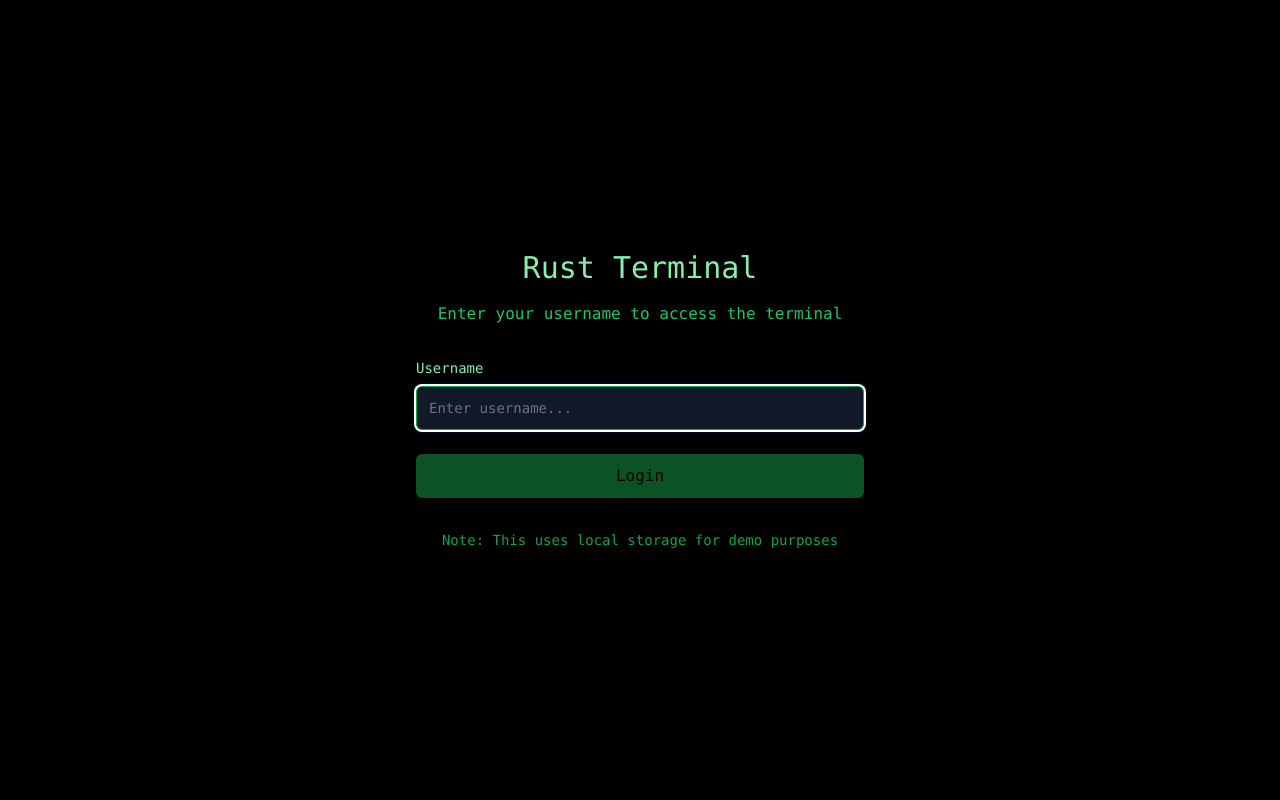
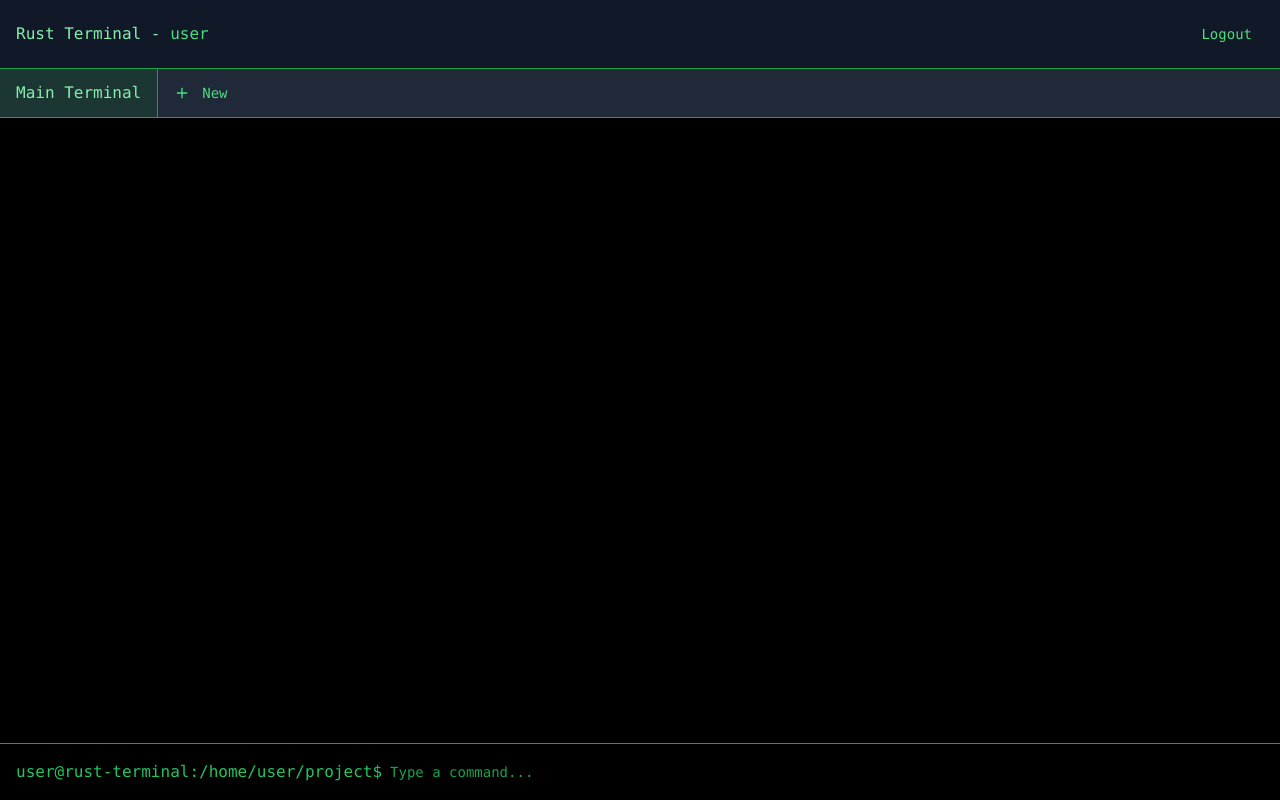
Before and after one commit to BA-CalderonMorales/rust-terminal-forge, a React (Vite) app: page / in a window 1280 px wide. Built offline with nearby package versions, Linux system fonts and the light colour scheme.

Commit message:
Remove login requirement
Bypassed the login screen and directly rendered the terminal on app load.

```diff
--- a/src/home/view.tsx
+++ b/src/home/view.tsx
@@ -2,7 +2,6 @@
 // Home module - Main view component
 import React, { useState, useEffect } from 'react';
 import { HomeViewModel } from './viewModel';
-import { LoginForm } from './components/LoginForm';
 import { TerminalTabs } from './components/TerminalTabs';
 import { Terminal } from './components/Terminal';
 import { Button } from '@/components/ui/button';
@@ -15,11 +14,12 @@ export const HomeView: React.FC = () => {
     viewModel.onStateChange(() => {
       forceUpdate({});
     });
+
+    // Auto-login with default user if not authenticated
+    if (!viewModel.isAuthenticated()) {
+      viewModel.login('user');
+    }
   }, [viewModel]);
-
-  const handleLogin = (username: string) => {
-    viewModel.login(username);
-  };
 
   const handleLogout = () => {
     viewModel.logout();
@@ -40,10 +40,6 @@ export const HomeView: React.FC = () => {
   const handleCloseSession = (sessionId: string) => {
     viewModel.closeSession(sessionId);
   };
-
-  if (!viewModel.isAuthenticated()) {
-    return <LoginForm onLogin={handleLogin} />;
-  }
 
   const currentUser = viewModel.getCurrentUser();
   const sessions = viewModel.getSessions();
```
